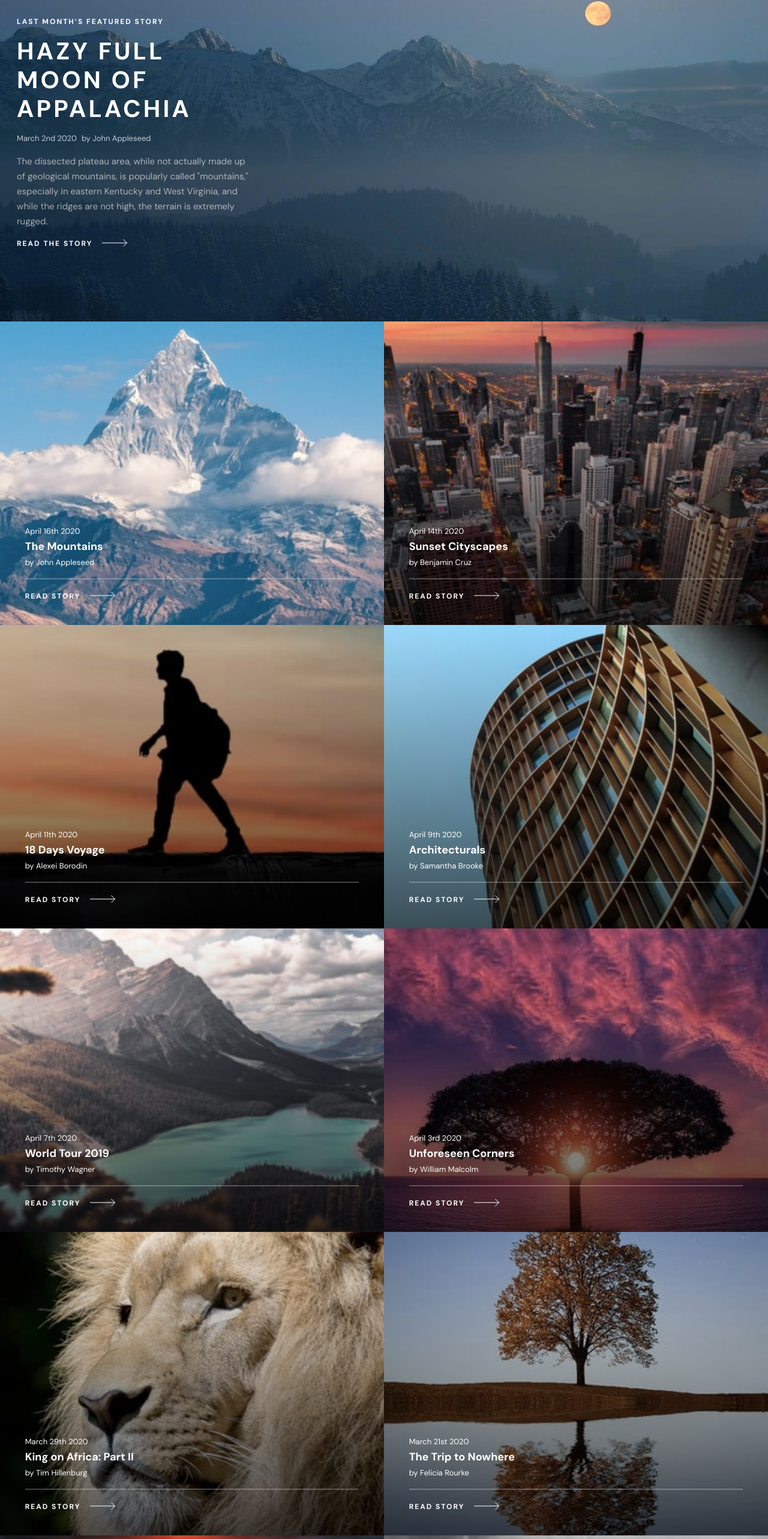
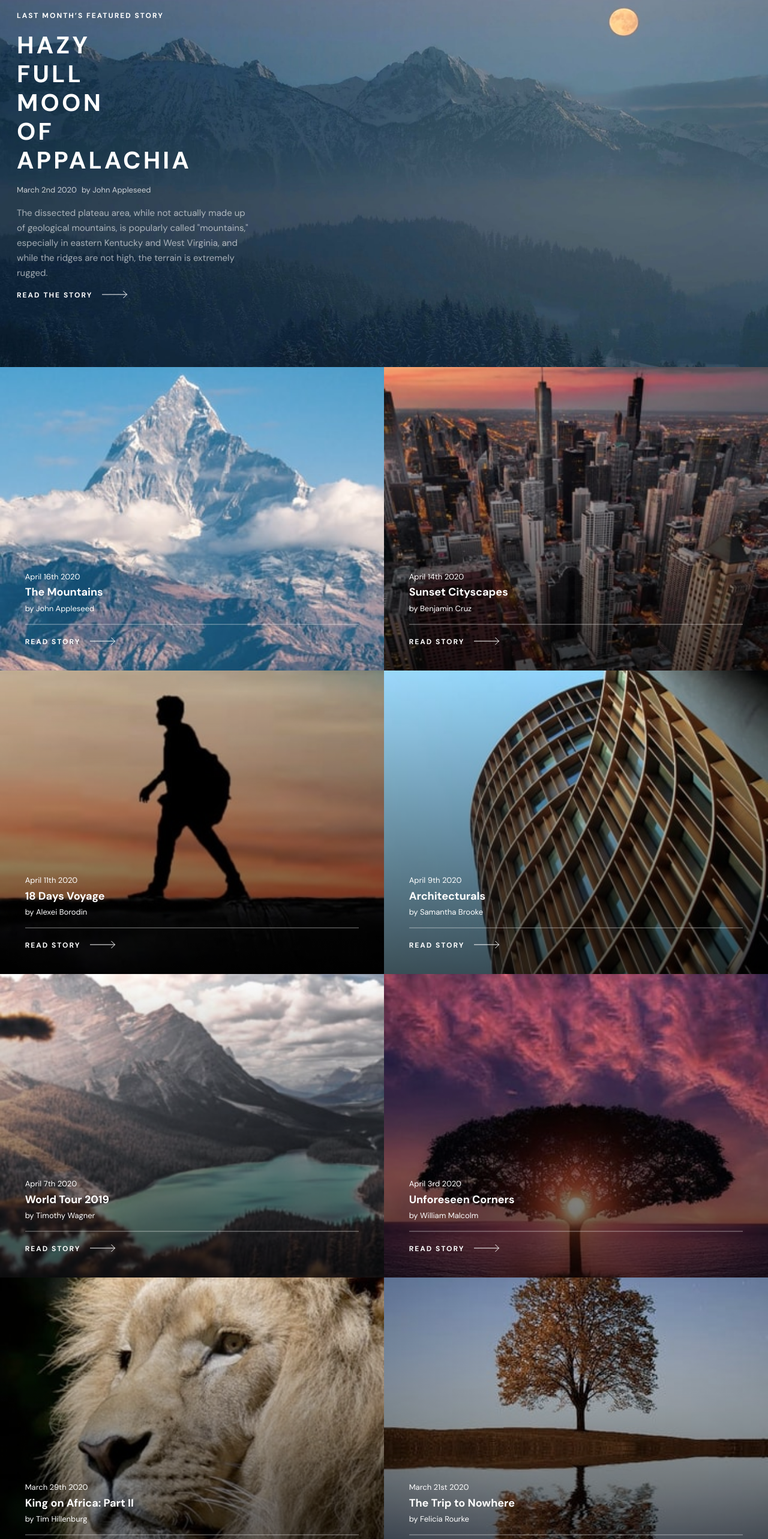
Before and after one commit to alexJSanchez/PhotoSnap, a React (Create React App) app in the folder photosnap/: page /stories in a window 1280 px wide. Shown: the part 191-2757 px from the top of the page at 60% size. Built offline with nearby package versions, Linux system fonts and the light colour scheme; the HTML template or start-up script is replaced by a standard one.

Commit message:
changing pixle to rem

```diff
--- a/photosnap/src/pages/Stories.js
+++ b/photosnap/src/pages/Stories.js
@@ -21,18 +21,18 @@ export default function Stories() {
 					className="tablet:hidden w-full"
 					alt="full moon in appalacia mountains"
 				/>
-				<div className="tablet:bg-moonmid bg-center bg-no-repeat bg-cover text-white bg-black py-[48px] px-[28px] desktop:px-[112px] tablet:py-[122px]">
-					<h4 className="text-[12px] font-[700] tracking-[2px]">
+				<div className="tablet:bg-moonmid bg-center bg-no-repeat bg-cover text-white bg-black py-[3rem] px-[1.75rem] desktop:px-[7rem] tablet:py-[7rem]">
+					<h4 className="text-[.75rem] font-[700] tracking-[.125rem]">
 						LAST MONTH’S FEATURED STORY
 					</h4>
-					<h2 className="py-4 pr-[5px] tablet:max-w-[350px] text-[32px] tablet:text-[40px] font-[700] leading-[40px] tablet:leading-[48px] tracking-[3.33px] tablet:tracking-[4.167px]">
+					<h2 className="py-4 pr-[0.313rem] tablet:max-w-[0.313rem] text-[2rem] tablet:text-[2.5rem] font-[700] leading-[2.5rem] tablet:leading-[3rem] tracking-[0.208rem] tablet:tracking-[0.26rem]">
 						HAZY FULL MOON OF APPALACHIA
 					</h2>
-					<div className="flex text-[13px] opacity-[.75] gap-2">
+					<div className="flex text-[0.813rem] opacity-75 gap-2">
 						<p>March 2nd 2020</p>
 						<p>by John Appleseed</p>
 					</div>
-					<p className="py-4 tablet:max-w-[387px]  text-[15px] opacity-[.60] leading-[25px]">
+					<p className="py-4 tablet:max-w-[24.188rem] text-[0.938rem] opacity-60 leading-[1.563rem]">
 						The dissected plateau area, while not actually made up of geological
 						mountains, is popularly called "mountains," especially in eastern
 						Kentucky and West Virginia, and while the ridges are not high, the
@@ -49,13 +49,15 @@ export default function Stories() {
 			<div className="tablet:grid tablet:grid-cols-2 desktop:grid-cols-4">
 				<div className="background-img-gradient">
 					<div className="bg-mountain tablet:bg-mountainmid bg-center bg-no-repeat bg-cover">
-						<div className="pt-[215px] tablet:pt-[340px]  pb-[40px] px-[41.67px] min-h-[375px] text-white  ">
-							<p className="text-[13px] ">April 16th 2020</p>
-							<h3 className="text-[18px] py-[4px] font-bold leading-[25px]">
+						<div className="pt-[13.438rem] tablet:pt-[21.25rem] pb-[2.5rem] px-[2.604rem] min-h-[23.438rem] text-white ">
+							<p className="text-[0.813rem] ">April 16th 2020</p>
+							<h3 className="text-[1.125rem] py-[0.25rem] font-bold leading-[1.563rem]">
 								The Mountains
 							</h3>
-							<p className="text-[13px] pb-4">by John Appleseed</p>
-							<div className="bg-white opacity-[.25] py-[1px] mb-[20px]"> </div>
+							<p className="text-[0.813rem] pb-4">by John Appleseed</p>
+							<div className="bg-white opacity-25 py-[0.063rem] mb-[1.25rem]">
+								{" "}
+							</div>
 							<div className="btn-two-box">
 								<button className="btn-two-light ">
 									READ STORY
@@ -67,13 +69,15 @@ export default function Stories() {
 				</div>
 				<div className="bg-cityscapes tablet:bg-cityscapesmid bg-center bg-no-repeat bg-cover">
 					<div className="background-img-gradient">
-						<div className="pt-[215px] tablet:pt-[340px]  pb-[40px] px-[41.67px] min-h-[375px] text-white  ">
-							<p className="text-[13px] ">April 14th 2020</p>
-							<h3 className="text-[18px] py-[4px] font-bold leading-[25px]">
+						<div className="pt-[13.438rem] tablet:pt-[21.25rem] pb-[2.5rem] px-[2.604rem] min-h-[23.438rem] text-white">
+							<p className="text-[0.813rem] ">April 14th 2020</p>
+							<h3 className="text-[1.125rem] py-[0.25rem] font-bold leading-[1.563rem]">
 								Sunset Cityscapes
 							</h3>
-							<p className="text-[13px] pb-4">by Benjamin Cruz</p>
-							<div className="bg-white opacity-[.25] py-[1px] mb-[20px]"> </div>
+							<p className="text-[0.813rem] pb-4">by Benjamin Cruz</p>
+							<div className="bg-white opacity-25 py-[0.063rem] mb-[1.25rem]">
+								{" "}
+							</div>
 							<div className="btn-two-box">
 								<button className="btn-two-light ">
 									READ STORY
@@ -85,13 +89,15 @@ export default function Stories() {
 				</div>
 				<div className="bg-dayvoyage tablet:bg-dayvoyagemid bg-center bg-no-repeat bg-cover">
 					<div className="background-img-gradient">
-						<div className="pt-[215px] tablet:pt-[340px] pb-[40px] px-[41.67px] min-h-[375px] text-white  ">
-							<p className="text-[13px] ">April 11th 2020</p>
-							<h3 className="text-[18px] py-[4px] font-bold leading-[25px]">
+						<div className="pt-[13.438rem] tablet:pt-[21.25rem] pb-[2.5rem] px-[2.604rem] min-h-[23.438rem] text-white">
+							<p className="text-[0.813rem]">April 11th 2020</p>
+							<h3 className="text-[1.125rem] py-[0.25rem] font-bold leading-[1.563rem]">
 								18 Days Voyage
 							</h3>
-							<p className="text-[13px] pb-4">by Alexei Borodin</p>
-							<div className="bg-white opacity-[.25] py-[1px] mb-[20px]"> </div>
+							<p className="text-[0.813rem] pb-4">by Alexei Borodin</p>
+							<div className="bg-white opacity-25 py-[0.063rem] mb-[1.25rem]">
+								{" "}
+							</div>
 							<div className="btn-two-box">
 								<button className="btn-two-light ">
 									READ STORY
@@ -103,13 +109,15 @@ export default function Stories() {
 				</div>
 				<div className="bg-architecturals tablet:bg-architecturalsmid bg-center bg-no-repeat bg-cover">
 					<div className="background-img-gradient">
-						<div className="pt-[215px] tablet:pt-[340px] pb-[40px] px-[41.67px] min-h-[375px] text-white  ">
-							<p className="text-[13px] ">April 9th 2020</p>
-							<h3 className="text-[18px] py-[4px] font-bold leading-[25px]">
+						<div className="pt-[13.438rem] tablet:pt-[21.25rem] pb-[2.5rem] px-[2.604rem] min-h-[23.438rem] text-white">
+							<p className="text-[0.813rem]">April 9th 2020</p>
+							<h3 className="text-[1.125rem] py-[0.25rem] font-bold leading-[1.563rem]">
 								Architecturals
 							</h3>
-							<p className="text-[13px] pb-4">by Samantha Brooke</p>
-							<div className="bg-white opacity-[.25] py-[1px] mb-[20px]"> </div>
+							<p className="text-[0.813rem] pb-4">by Samantha Brooke</p>
+							<div className="bg-white opacity-25 py-[0.063rem] mb-[1.25rem]">
+								{" "}
+							</div>
 							<div className="btn-two-box">
 								<button className="btn-two-light ">
 									READ STORY
@@ -121,13 +129,15 @@ export default function Stories() {
 				</div>
 				<div className="bg-worldtour tablet:bg-worldtourmid bg-center bg-no-repeat bg-cover">
 					<div className="background-img-gradient">
-						<div className="pt-[215px] tablet:pt-[340px] pb-[40px] px-[41.67px] min-h-[375px] text-white  ">
-							<p className="text-[13px] ">April 7th 2020</p>
-							<h3 className="text-[18px] py-[4px] font-bold leading-[25px]">
+						<div className="pt-[13.438rem] tablet:pt-[21.25rem] pb-[2.5rem] px-[2.604rem] min-h-[23.438rem] text-white">
+							<p className="text-[0.813rem]">April 7th 2020</p>
+							<h3 className="text-[1.125rem] py-[0.25rem] font-bold leading-[1.563rem]">
 								World Tour 2019
 							</h3>
-							<p className="text-[13px] pb-4">by Timothy Wagner</p>
-							<div className="bg-white opacity-[.25] py-[1px] mb-[20px]"> </div>
+							<p className="text-[0.813rem] pb-4">by Timothy Wagner</p>
+							<div className="bg-white opacity-25 py-[0.063rem] mb-[1.25rem]">
+								{" "}
+							</div>
 							<div className="btn-two-box">
 								<button className="btn-two-light ">
 									READ STORY
@@ -139,13 +149,15 @@ export default function Stories() {
 				</div>
 				<div className="bg-unforeseen tablet:bg-unforeseenmid bg-center bg-no-repeat bg-cover">
 					<div className="background-img-gradient">
-						<div className="pt-[215px] tablet:pt-[340px] pb-[40px] px-[41.67px] min-h-[375px] text-white  ">
-							<p className="text-[13px] ">April 3rd 2020</p>
-							<h3 className="text-[18px] py-[4px] font-bold leading-[25px]">
+						<div className="pt-[13.438rem] tablet:pt-[21.25rem] pb-[2.5rem] px-[2.604rem] min-h-[23.438rem] text-white">
+							<p className="text-[0.813rem]">April 3rd 2020</p>
+							<h3 className="text-[1.125rem] py-[0.25rem] font-bold leading-[1.563rem]">
 								Unforeseen Corners
 							</h3>
-							<p className="text-[13px] pb-4">by William Malcolm</p>
-							<div className="bg-white opacity-[.25] py-[1px] mb-[20px]"> </div>
+							<p className="text-[0.813rem] pb-4">by William Malcolm</p>
+							<div className="bg-white opacity-25 py-[0.063rem] mb-[1.25rem]">
+								{" "}
+							</div>
 							<div className="btn-two-box">
 								<button className="btn-two-light ">
 									READ STORY
@@ -157,13 +169,15 @@ export default function Stories() {
 				</div>
 				<div className="bg-kingonafrica tablet:bg-kingonafricamid bg-center bg-no-repeat bg-cover">
 					<div className="background-img-gradient">
-						<div className="pt-[215px] tablet:pt-[340px] pb-[40px] px-[41.67px] min-h-[375px] text-white  ">
-							<p className="text-[13px] ">March 29th 2020</p>
-							<h3 className="text-[18px] py-[4px] font-bold leading-[25px]">
+						<div className="pt-[13.438rem] tablet:pt-[21.25rem] pb-[2.5rem] px-[2.604rem] min-h-[23.438rem] text-white">
+							<p className="text-[0.813rem]">March 29th 2020</p>
+							<h3 className="text-[1.125rem] py-[0.25rem] font-bold leading-[1.563rem]">
 								King on Africa: Part II
 							</h3>
-							<p className="text-[13px] pb-4">by Tim Hillenburg</p>
-							<div className="bg-white opacity-[.25] py-[1px] mb-[20px]"> </div>
+							<p className="text-[0.813rem] pb-4">by Tim Hillenburg</p>
+							<div className="bg-white opacity-25 py-[0.063rem] mb-[1.25rem]">
+								{" "}
+							</div>
 							<div className="btn-two-box">
 								<button className="btn-two-light ">
 									READ STORY
@@ -175,13 +189,15 @@ export default function Stories() {
 				</div>
 				<div className=" bg-tripnowhere tablet:bg-tripnowheremid bg-center bg-no-repeat bg-cover">
 					<div className="background-img-gradient">
-						<div className="pt-[215px] tablet:pt-[340px] pb-[40px] px-[41.67px] min-h-[375px] text-white  ">
-							<p className="text-[13px] ">March 21st 2020</p>
-							<h3 className="text-[18px] py-[4px] font-bold leading-[25px]">
+						<div className="pt-[13.438rem] tablet:pt-[21.25rem] pb-[2.5rem] px-[2.604rem] min-h-[23.438rem] text-white">
+							<p className="text-[0.813rem]">March 21st 2020</p>
+							<h3 className="text-[1.125rem] py-[0.25rem] font-bold leading-[1.563rem]">
 								The Trip to Nowhere
 							</h3>
-							<p className="text-[13px] pb-4">by Felicia Rourke</p>
-							<div className="bg-white opacity-[.25] py-[1px] mb-[20px]"> </div>
+							<p className="text-[0.813rem] pb-4">by Felicia Rourke</p>
+							<div className="bg-white opacity-25 py-[0.063rem] mb-[1.25rem]">
+								{" "}
+							</div>
 							<div className="btn-two-box">
 								<button className="btn-two-light ">
 									READ STORY
@@ -193,13 +209,15 @@ export default function Stories() {
 				</div>
 				<div className=" bg-rageofsea tablet:bg-rageofseamid bg-center bg-no-repeat bg-cover">
 					<div className="background-img-gradient">
-						<div className="pt-[215px] tablet:pt-[340px] pb-[40px] px-[41.67px] min-h-[375px] text-white  ">
-							<p className="text-[13px] ">March 19th 2020</p>
-							<h3 className="text-[18px] py-[4px] font-bold leading-[25px]">
+						<div className="pt-[13.438rem] tablet:pt-[21.25rem] pb-[2.5rem] px-[2.604rem] min-h-[23.438rem] text-white">
+							<p className="text-[0.813rem]">March 19th 2020</p>
+							<h3 className="text-[1.125rem] py-[0.25rem] font-bold leading-[1.563rem]">
 								Rage of The Sea
 							</h3>
-							<p className="text-[13px] pb-4">by Mohammed Abdul</p>
-							<div className="bg-white opacity-[.25] py-[1px] mb-[20px]"> </div>
+							<p className="text-[0.813rem] pb-4">by Mohammed Abdul</p>
+							<div className="bg-white opacity-25 py-[0.063rem] mb-[1.25rem]">
+								{" "}
+							</div>
 							<div className="btn-two-box">
 								<button className="btn-two-light ">
 									READ STORY
@@ -211,13 +229,15 @@ export default function Stories() {
 				</div>
 				<div className=" bg-runningfree tablet:bg-runningfreemid bg-center bg-no-repeat bg-cover">
 					<div className="background-img-gradient">
-						<div className="pt-[215px] tablet:pt-[340px] pb-[40px] px-[41.67px] min-h-[375px] text-white  ">
-							<p className="text-[13px] ">March 16th 2020</p>
-							<h3 className="text-[18px] py-[4px] font-bold leading-[25px]">
+						<div className="pt-[13.438rem] tablet:pt-[21.25rem] pb-[2.5rem] px-[2.604rem] min-h-[23.438rem] text-white">
+							<p className="text-[0.813rem]">March 16th 2020</p>
+							<h3 className="text-[1.125rem] py-[0.25rem] font-bold leading-[1.563rem]">
 								Running Free
 							</h3>
-							<p className="text-[13px] pb-4">by Michelle</p>
-							<div className="bg-white opacity-[.25] py-[1px] mb-[20px]"> </div>
+							<p className="text-[0.813rem] pb-4">by Michelle</p>
+							<div className="bg-white opacity-25 py-[0.063rem] mb-[1.25rem]">
+								{" "}
+							</div>
 							<div className="btn-two-box">
 								<button className="btn-two-light ">
 									READ STORY
@@ -229,13 +249,15 @@ export default function Stories() {
 				</div>
 				<div className=" bg-behindwaves tablet:bg-behindwavesmid bg-center bg-no-repeat bg-cover">
 					<div className="background-img-gradient">
-						<div className="pt-[215px] tablet:pt-[340px] pb-[40px] px-[41.67px] min-h-[375px] text-white  ">
-							<p className="text-[13px] ">March 11th 2020</p>
-							<h3 className="text-[18px] py-[4px] font-bold leading-[25px]">
+						<div className="pt-[13.438rem] tablet:pt-[21.25rem] pb-[2.5rem] px-[2.604rem] min-h-[23.438rem] text-white">
+							<p className="text-[0.813rem]">March 11th 2020</p>
+							<h3 className="text-[1.125rem] py-[0.25rem] font-bold leading-[1.563rem]">
 								Behind the Waves
 							</h3>
-							<p className="text-[13px] pb-4">by Lamarr Wilson</p>
-							<div className="bg-white opacity-[.25] py-[1px] mb-[20px]"> </div>
+							<p className="text-[0.813rem] pb-4">by Lamarr Wilson</p>
+							<div className="bg-white opacity-25 py-[0.063rem] mb-[1.25rem]">
+								{" "}
+							</div>
 							<div className="btn-two-box">
 								<button className="btn-two-light ">
 									READ STORY
@@ -247,13 +269,15 @@ export default function Stories() {
 				</div>
 				<div className=" bg-calmwaters tablet:bg-calmwatersmid bg-center bg-no-repeat bg-cover">
 					<div className="background-img-gradient">
-						<div className="pt-[215px] tablet:pt-[340px] pb-[40px] px-[41.67px] min-h-[375px] text-white  ">
-							<p className="text-[13px] ">March 9th 2020</p>
-							<h3 className="text-[18px] py-[4px] font-bold leading-[25px]">
+						<div className="pt-[13.438rem] tablet:pt-[21.25rem] pb-[2.5rem] px-[2.604rem] min-h-[23.438rem] text-white">
+							<p className="text-[0.813rem]">March 9th 2020</p>
+							<h3 className="text-[1.125rem] py-[0.25rem] font-bold leading-[1.563rem]">
 								Calm Waters
 							</h3>
-							<p className="text-[13px] pb-4">by Samantha Brooke</p>
-							<div className="bg-white opacity-[.25] py-[1px] mb-[20px]"> </div>
+							<p className="text-[0.813rem] pb-4">by Samantha Brooke</p>
+							<div className="bg-white opacity-25 py-[0.063rem] mb-[1.25rem]">
+								{" "}
+							</div>
 							<div className="btn-two-box">
 								<button className="btn-two-light ">
 									READ STORY
@@ -265,13 +289,15 @@ export default function Stories() {
 				</div>
 				<div className=" bg-milkyway tablet:bg-milkywaymid bg-center bg-no-repeat bg-cover">
 					<div className="background-img-gradient">
-						<div className="pt-[215px] tablet:pt-[340px] pb-[40px] px-[41.67px] min-h-[375px] text-white  ">
-							<p className="text-[13px] ">March 5th 2020</p>
-							<h3 className="text-[18px] py-[4px] font-bold leading-[25px]">
+						<div className="pt-[13.438rem] tablet:pt-[21.25rem] pb-[2.5rem] px-[2.604rem] min-h-[23.438rem] text-white">
+							<p className="text-[0.813rem]">March 5th 2020</p>
+							<h3 className="text-[1.125rem] py-[0.25rem] font-bold leading-[1.563rem]">
 								The Milky Way
 							</h3>
-							<p className="text-[13px] pb-4">by Benjamin Cruz</p>
-							<div className="bg-white opacity-[.25] py-[1px] mb-[20px]"> </div>
+							<p className="text-[0.813rem] pb-4">by Benjamin Cruz</p>
+							<div className="bg-white opacity-25 py-[0.063rem] mb-[1.25rem]">
+								{" "}
+							</div>
 							<div className="btn-two-box">
 								<button className="btn-two-light ">
 									READ STORY
@@ -283,13 +309,15 @@ export default function Stories() {
 				</div>
 				<div className=" bg-darkforest tablet:bg-darkforestmid bg-center bg-no-repeat bg-cover">
 					<div className="background-img-gradient">
-						<div className="pt-[215px] tablet:pt-[340px] pb-[40px] px-[41.67px] min-h-[375px] text-white  ">
-							<p className="text-[13px] ">March 4th 2020</p>
-							<h3 className="text-[18px] py-[4px] font-bold leading-[25px]">
+						<div className="pt-[13.438rem] tablet:pt-[21.25rem] pb-[2.5rem] px-[2.604rem] min-h-[23.438rem] text-white">
+							<p className="text-[0.813rem]">March 4th 2020</p>
+							<h3 className="text-[1.125rem] py-[0.25rem] font-bold leading-[1.563rem]">
 								Night at The Dark Forest
 							</h3>
-							<p className="text-[13px] pb-4">by Mohammed Abdul</p>
-							<div className="bg-white opacity-[.25] py-[1px] mb-[20px]"> </div>
+							<p className="text-[0.813rem] pb-4">by Mohammed Abdul</p>
+							<div className="bg-white opacity-25 py-[0.063rem] mb-[1.25rem]">
+								{" "}
+							</div>
 							<div className="btn-two-box">
 								<button className="btn-two-light ">
 									READ STORY
@@ -301,13 +329,15 @@ export default function Stories() {
 				</div>
 				<div className=" bg-somwarpet tablet:bg-somwarpetmid bg-center bg-no-repeat bg-cover">
 					<div className="background-img-gradient">
-						<div className="pt-[215px] tablet:pt-[340px] pb-[40px] px-[41.67px] min-h-[375px] text-white  ">
-							<p className="text-[13px] ">March 1st 2020</p>
-							<h3 className="text-[18px] py-[4px] font-bold leading-[25px]">
+						<div className="pt-[13.438rem] tablet:pt-[21.25rem] pb-[2.5rem] px-[2.604rem] min-h-[23.438rem] text-white">
+							<p className="text-[0.813rem]">March 1st 2020</p>
+							<h3 className="text-[1.125rem] py-[0.25rem] font-bold leading-[1.563rem]">
 								Somwarpet’s Beauty
 							</h3>
-							<p className="text-[13px] pb-4">by Michelle</p>
-							<div className="bg-white opacity-[.25] py-[1px] mb-[20px]"> </div>
+							<p className="text-[0.813rem] pb-4">by Michelle</p>
+							<div className="bg-white opacity-25 py-[0.063rem] mb-[1.25rem]">
+								{" "}
+							</div>
 							<div className="btn-two-box">
 								<button className="btn-two-light ">
 									READ STORY
@@ -319,13 +349,15 @@ export default function Stories() {
 				</div>
 				<div className=" bg-dreams tablet:bg-dreamsmid bg-center bg-no-repeat bg-cover">
 					<div className="background-img-gradient">
-						<div className="pt-[215px] tablet:pt-[340px] pb-[40px] px-[41.67px] min-h-[375px] text-white  ">
-							<p className="text-[13px] ">February 25th 2020</p>
-							<h3 className="text-[18px] py-[4px] font-bold leading-[25px]">
+						<div className="pt-[13.438rem] tablet:pt-[21.25rem] pb-[2.5rem] px-[2.604rem] min-h-[23.438rem] text-white">
+							<p className="text-[0.813rem]">February 25th 2020</p>
+							<h3 className="text-[1.125rem] py-[0.25rem] font-bold leading-[1.563rem]">
 								Land of Dreams
 							</h3>
-							<p className="text-[13px] pb-4">by William Malcolm</p>
-							<div className="bg-white opacity-[.25] py-[1px] mb-[20px]"> </div>
+							<p className="text-[0.813rem] pb-4">by William Malcolm</p>
+							<div className="bg-white opacity-25 py-[0.063rem] mb-[1.25rem]">
+								{" "}
+							</div>
 							<div className="btn-two-box">
 								<button className="btn-two-light ">
 									READ STORY
```
